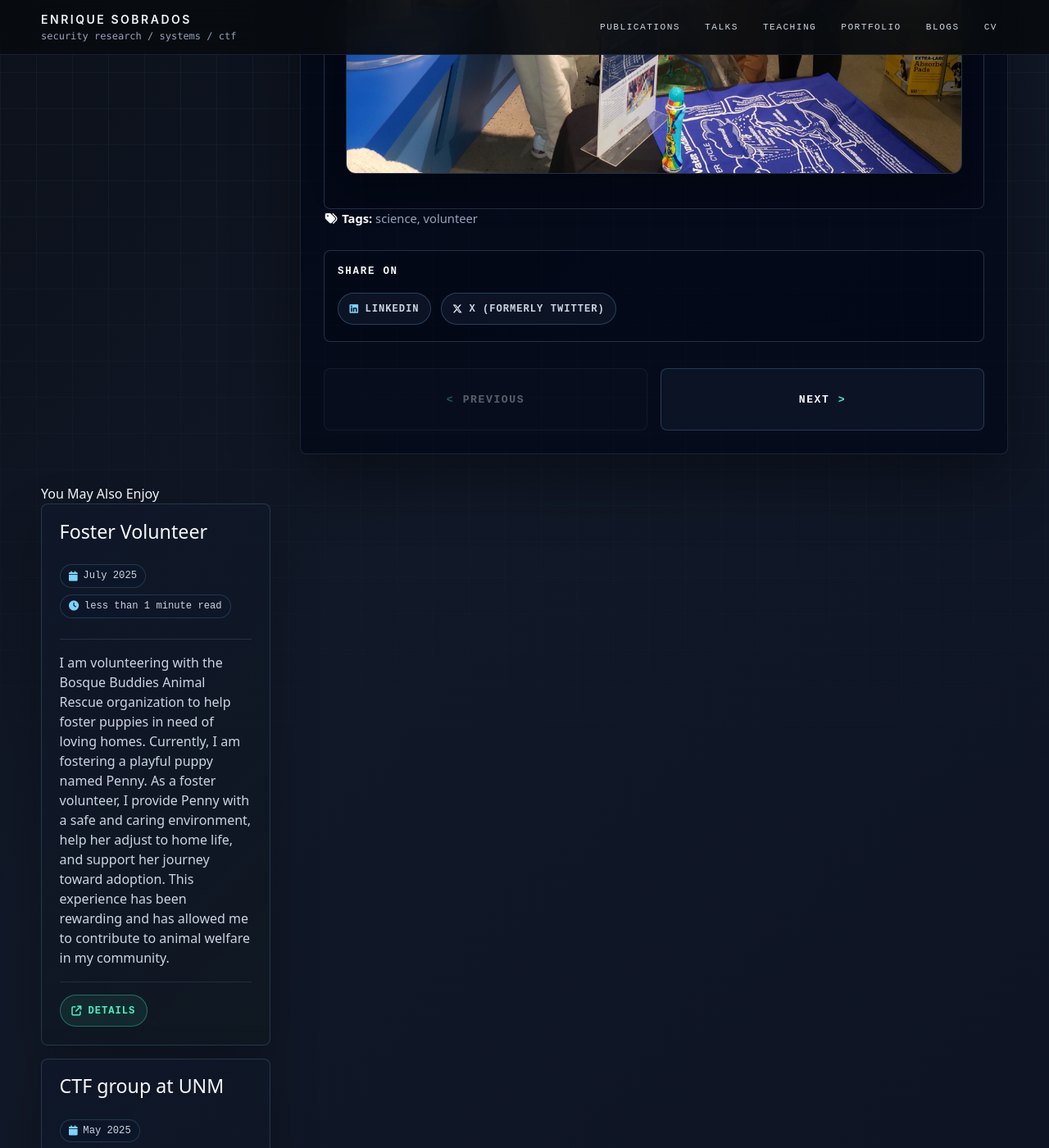
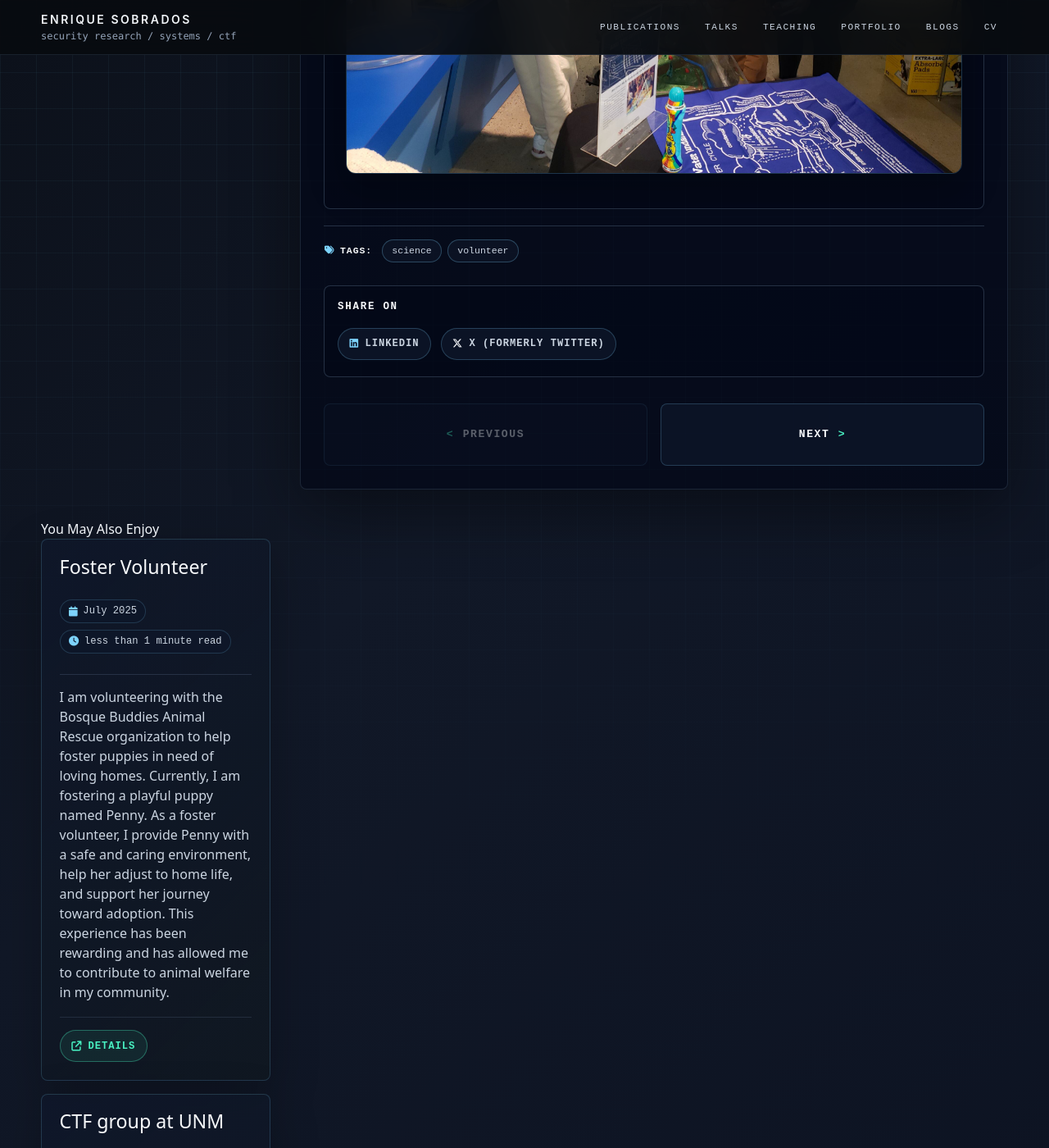
Before and after one commit to Enrique720/enrique720.github.io, a Jekyll site: the page built from _posts/2025-02-15-cwe-outreach.md, in a window 1280 px wide and 1400 px high, scrolled down 913 px. Shown: the whole window at 82% size. Built offline with Jekyll 4.4.1, drawn with Linux system fonts in a browser that asks for light colours; nearby versions of some CDN libraries; some web fonts are replaced.

Commit message:
fix: tax list view in blogs

```diff
--- a/_includes/head/custom.html
+++ b/_includes/head/custom.html
@@ -917,6 +917,65 @@
     gap: 1rem;
     margin-top: 2rem;
   }
+  .page__meta {
+    margin-top: 1.25rem;
+    border-top: 1px solid rgba(51, 65, 85, .72);
+    padding-top: 1rem;
+  }
+  .page__taxonomy {
+    display: flex;
+    flex-wrap: wrap;
+    align-items: center;
+    gap: .6rem .75rem;
+    margin: 0;
+    color: #cbd5e1;
+  }
+  .page__taxonomy + .page__taxonomy {
+    margin-top: .75rem;
+  }
+  .page__taxonomy-label {
+    display: inline-flex;
+    align-items: center;
+    gap: .35rem;
+    color: #f8fafc;
+    font-family: "JetBrains Mono", ui-monospace, monospace;
+    font-size: .72rem;
+    font-weight: 800;
+    letter-spacing: .08em;
+    text-transform: uppercase;
+  }
+  .page__taxonomy-label i {
+    color: #7dd3fc;
+  }
+  .page__taxonomy-items {
+    display: inline-flex;
+    flex-wrap: wrap;
+    gap: .45rem;
+  }
+  .page__taxonomy .sep {
+    display: none;
+  }
+  .page__taxonomy-item {
+    display: inline-flex;
+    align-items: center;
+    min-height: 28px;
+    border: 1px solid rgba(125, 211, 252, .28);
+    border-radius: 999px;
+    background: rgba(15, 23, 42, .68);
+    padding: .34rem .7rem;
+    color: #cbd5e1 !important;
+    font-family: "JetBrains Mono", ui-monospace, monospace;
+    font-size: .72rem;
+    line-height: 1;
+    text-decoration: none !important;
+    transition: border-color .2s ease, background .2s ease, color .2s ease, transform .2s ease;
+  }
+  .page__taxonomy-item:hover {
+    border-color: rgba(73, 242, 194, .55);
+    background: rgba(73, 242, 194, .1);
+    color: #49f2c2 !important;
+    transform: translateY(-1px);
+  }
   .pagination--pager {
     display: flex;
     min-height: 76px;
--- a/_includes/tag-list.html
+++ b/_includes/tag-list.html
@@ -15,14 +15,14 @@
   {% capture page_tags %}{% for tag in page.tags %}{{ tag | downcase }}#{{ tag }}{% unless forloop.last %},{% endunless %}{% endfor %}{% endcapture %}
   {% assign tag_hashes = (page_tags | split: ',' | sort:0) %}
 
-  <p class="page__taxonomy">
-    <strong><i class="fa fa-fw fa-tags" aria-hidden="true"></i> {{ site.data.ui-text[site.locale].tags_label | default: "Tags:" }} </strong>
-    <span itemprop="keywords">
+  <div class="page__taxonomy page__taxonomy--tags">
+    <span class="page__taxonomy-label"><i class="fa fa-fw fa-tags" aria-hidden="true"></i>{{ site.data.ui-text[site.locale].tags_label | default: "Tags:" }}</span>
+    <span class="page__taxonomy-items" itemprop="keywords">
     {% for hash in tag_hashes %}
       {% assign keyValue = hash | split: '#' %}
       {% capture tag_word %}{{ keyValue[1] | strip_newlines }}{% endcapture %}
-      <a href="{{ base_path }}{{ tag_word | slugify | prepend: path_type | prepend: site.tag_archive.path }}" class="page__taxonomy-item" rel="tag">{{ tag_word }}</a>{% unless forloop.last %}<span class="sep">, </span>{% endunless %}
+      <a href="{{ base_path }}{{ tag_word | slugify | prepend: path_type | prepend: site.tag_archive.path }}" class="page__taxonomy-item" rel="tag">{{ tag_word }}</a>
     {% endfor %}
     </span>
-  </p>
+  </div>
 {% endif %}
```
Also changed, not shown: _includes/category-list.html (+5 -5 lines).
